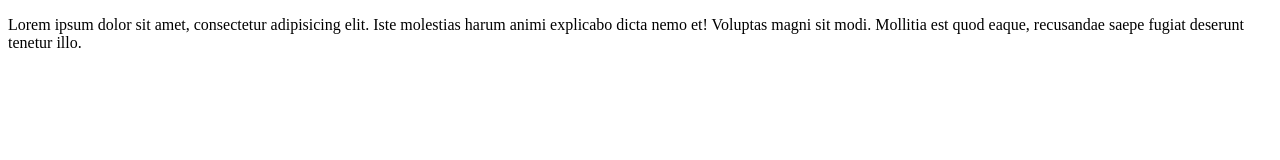
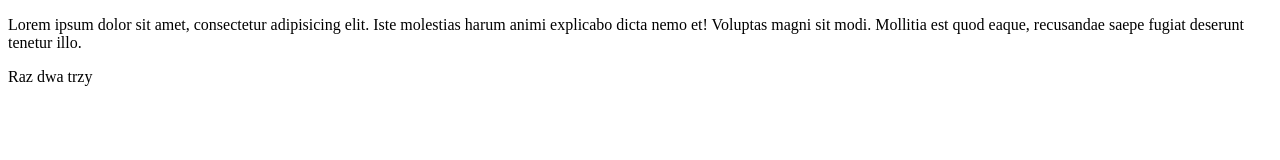
Before and after one commit to mszymanczuk/gitjestgit, a plain HTML site: page index.html in a window 1280 px wide. Drawn offline with Linux system fonts and the light colour scheme.

Commit message:
drugi paragraf

```diff
--- a/index.html
+++ b/index.html
@@ -6,5 +6,7 @@
 </head>
 <body>
     <p>Lorem ipsum dolor sit amet, consectetur adipisicing elit. Iste molestias harum animi explicabo dicta nemo et! Voluptas magni sit modi. Mollitia est quod eaque, recusandae saepe fugiat deserunt tenetur illo.</p>
+
+    <p>Raz dwa trzy</p>
 </body>
 </html>
```
